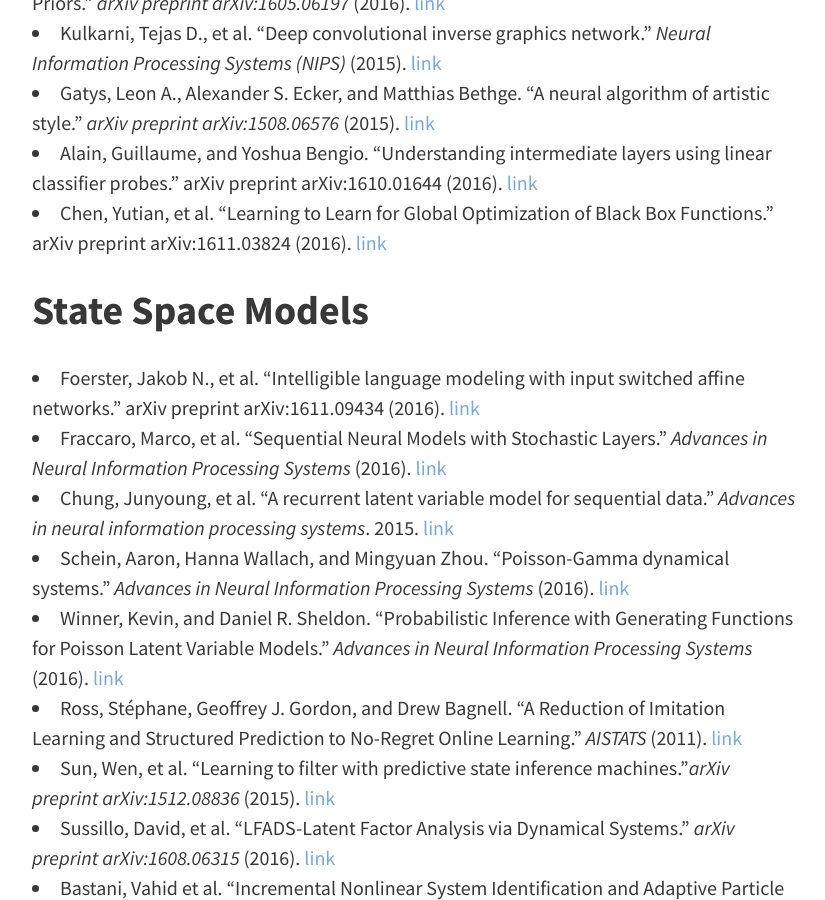
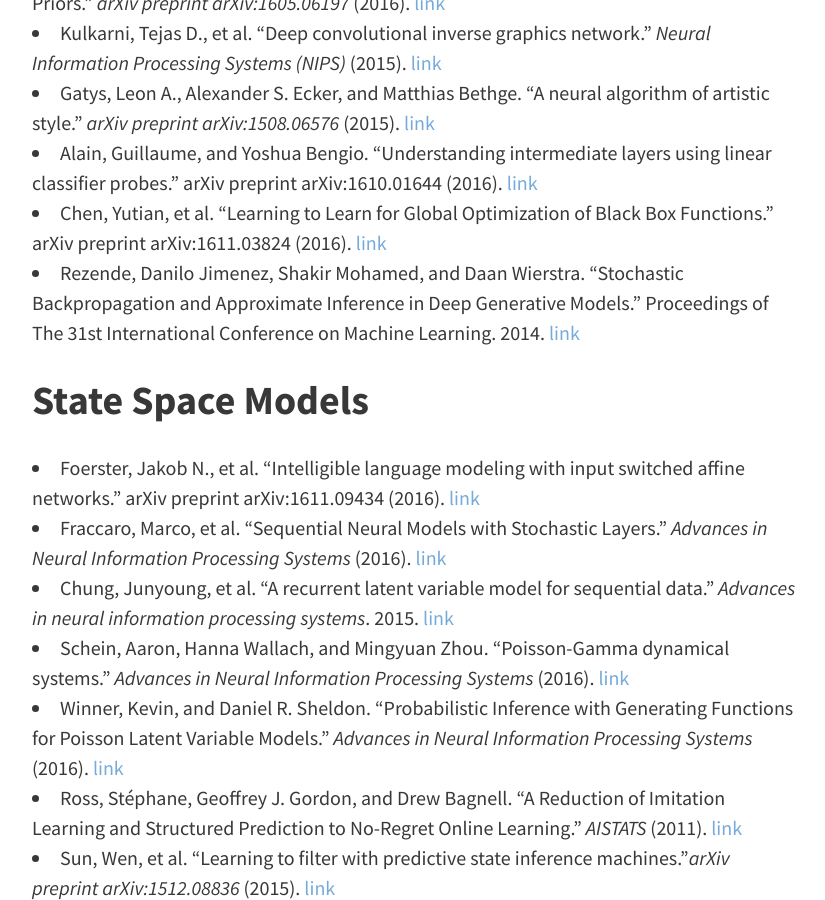
Before and after one commit to casmls/casmls.github.io, a Jekyll site: the page built from papers.md, in a window 1280 px wide and 900 px high, scrolled down 3419 px. Shown: the whole window, without its empty margins (224-1049 px from the left). Built offline with Jekyll 4.4.1, drawn with Linux system fonts in a browser that asks for light colours; nearby versions of some CDN libraries.

Commit message:
rezende paper

```diff
--- a/papers.md
+++ b/papers.md
@@ -59,6 +59,7 @@ This is a list of suggested papers to choose from, loosely organized by topic.
 - Gatys, Leon A., Alexander S. Ecker, and Matthias Bethge. "A neural algorithm of artistic style." _arXiv preprint arXiv:1508.06576_ (2015). [link](http://arxiv.org/pdf/1508.06576)
 - Alain, Guillaume, and Yoshua Bengio. "Understanding intermediate layers using linear classifier probes." arXiv preprint arXiv:1610.01644 (2016). [link](https://arxiv.org/pdf/1610.01644)
 - Chen, Yutian, et al. "Learning to Learn for Global Optimization of Black Box Functions." arXiv preprint arXiv:1611.03824 (2016). [link](https://arxiv.org/pdf/1611.03824)
+- Rezende, Danilo Jimenez, Shakir Mohamed, and Daan Wierstra. "Stochastic Backpropagation and Approximate Inference in Deep Generative Models." Proceedings of The 31st International Conference on Machine Learning. 2014. [link](http://www.jmlr.org/proceedings/papers/v32/rezende14.html)
 
 ## State Space Models
 - Foerster, Jakob N., et al. "Intelligible language modeling with input switched affine networks." arXiv preprint arXiv:1611.09434 (2016). [link](https://arxiv.org/pdf/1611.09434)
```
